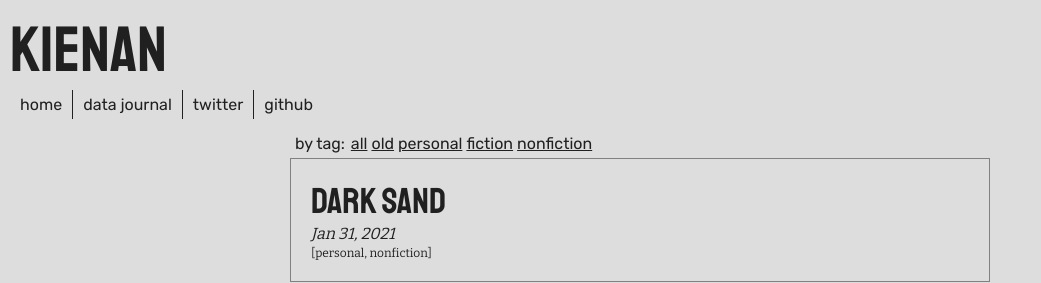
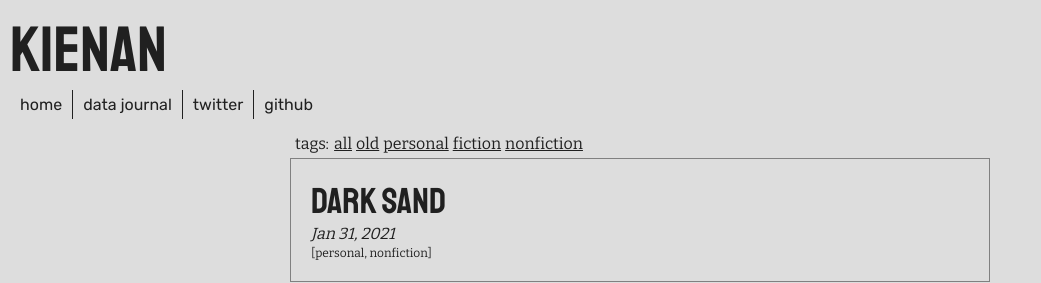
Before and after one commit to kienankb/website, a Next.js app: page / in a window 1280 px wide. Shown: the top 283 px of the page, without its empty margins (0-1041 px from the left). Built offline with nearby package versions, Linux system fonts and the light colour scheme.

Commit message:
guess I do actually like serif fonts a lot more than I thought I did

```diff
--- a/components/styles/BlogCard.module.css
+++ b/components/styles/BlogCard.module.css
@@ -1,5 +1,5 @@
 .tagSelector {
-  font-family: 'Rubik';
+  font-family: 'Bitter';
   padding: 5px;
 }
 
--- a/pages/index.tsx
+++ b/pages/index.tsx
@@ -21,7 +21,7 @@ const Index: NextPage = () => {
       <meta name="description" content="He's just zis guy, you know" />
       <link rel="icon" href="/favicon.ico" />
     </Head>
-    <div className={styles.tagSelector}>by tag: <span key='all' className={styles.tagSelectorChoice} onClick={() => setSelectedTag(null)}>all</span>{Tags.map(tag => <span key={tag.name} className={styles.tagSelectorChoice} onClick={() => setSelectedTag(tag.name)}>{tag.name}</span>)}</div>
+    <div className={styles.tagSelector}>tags: <span key='all' className={styles.tagSelectorChoice} onClick={() => setSelectedTag(null)}>all</span>{Tags.map(tag => <span key={tag.name} className={styles.tagSelectorChoice} onClick={() => setSelectedTag(tag.name)}>{tag.name}</span>)}</div>
     {BlogPosts.filter((post) => {
       return selectedTag === null || post.tagNames.includes(selectedTag);
     }).sort((a, b) => {
```
